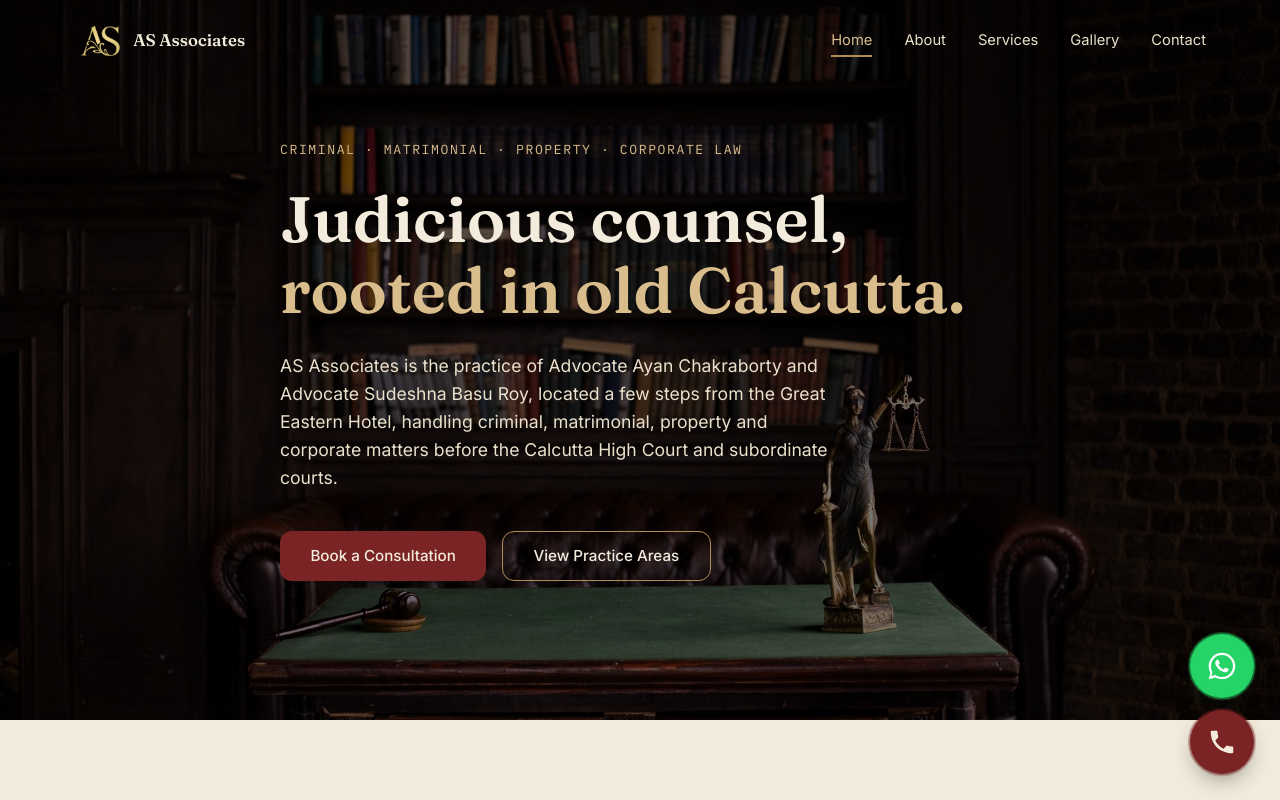
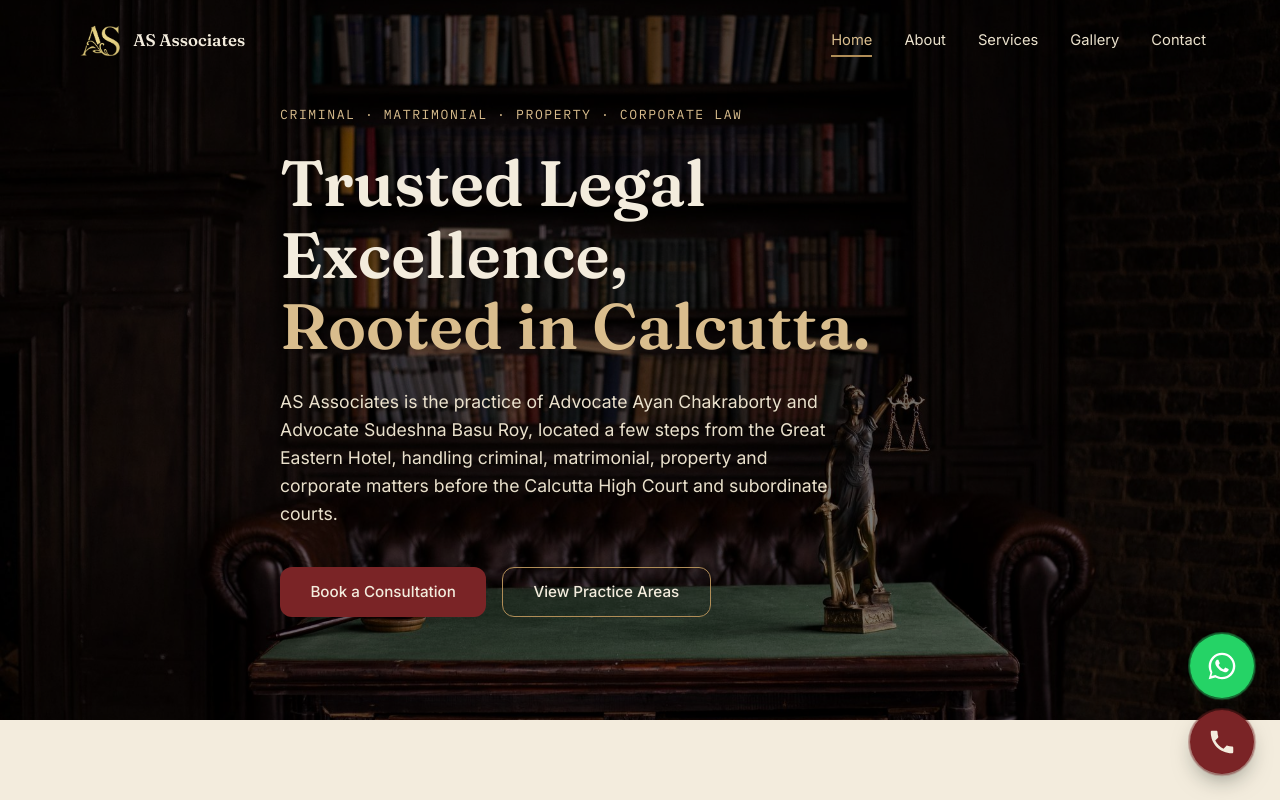
Before and after one commit to onlineservicesdigitalexposure-gif/AS_-ASSOCIATES_Webpages, a React (Vite) app: page / in a window 1280 px wide. Shown: the top 800 px of the page. Built offline with nearby package versions, Linux system fonts and the light colour scheme.

Commit message:
Update hero title text for clarity and branding
content change

```diff
--- a/src/components/Hero.jsx
+++ b/src/components/Hero.jsx
@@ -18,8 +18,8 @@ export default function Hero() {
         </p>
 
         <h1 className="hero__title">
-          <span className="hero-anim hero-anim--2">Judicious counsel,</span>
-          <span className="hero-anim hero-anim--3">rooted in old Calcutta.</span>
+          <span className="hero-anim hero-anim--2">Trusted Legal Excellence,</span>
+          <span className="hero-anim hero-anim--3">Rooted in Calcutta.</span>
         </h1>
 
         <p className="hero__lede hero-anim hero-anim--4">
```
